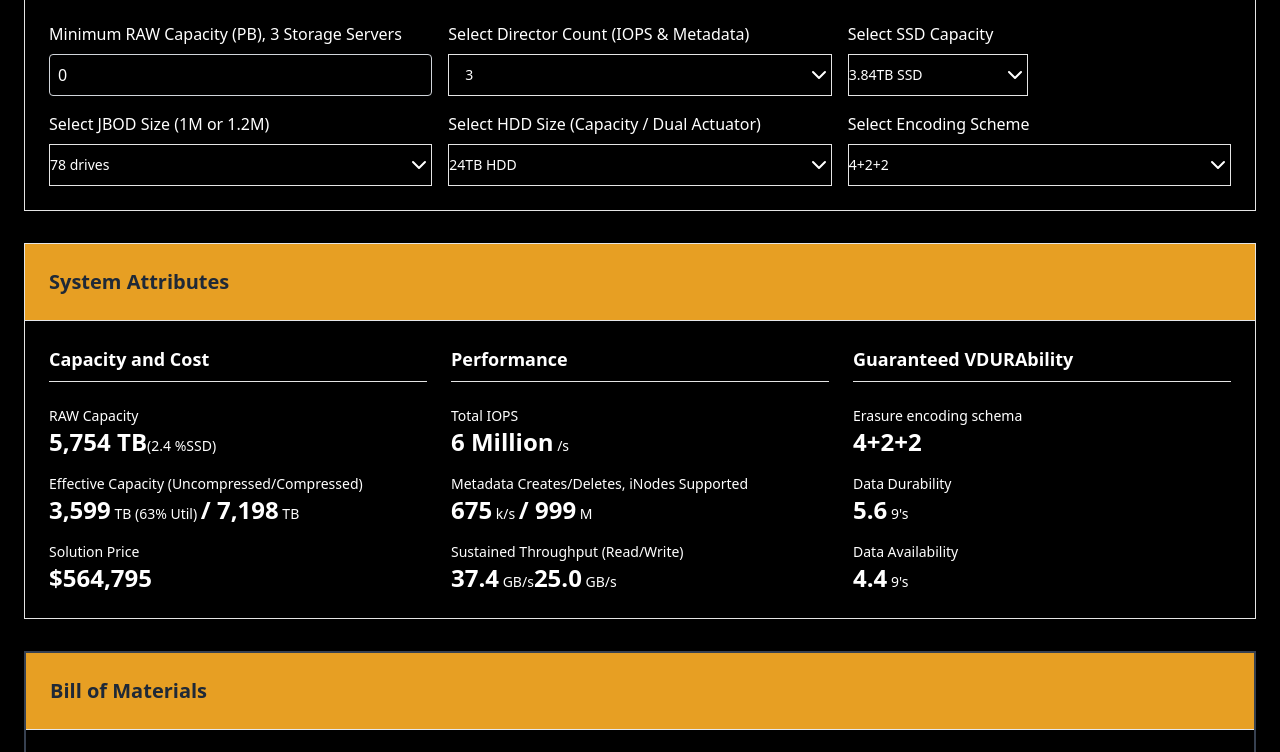
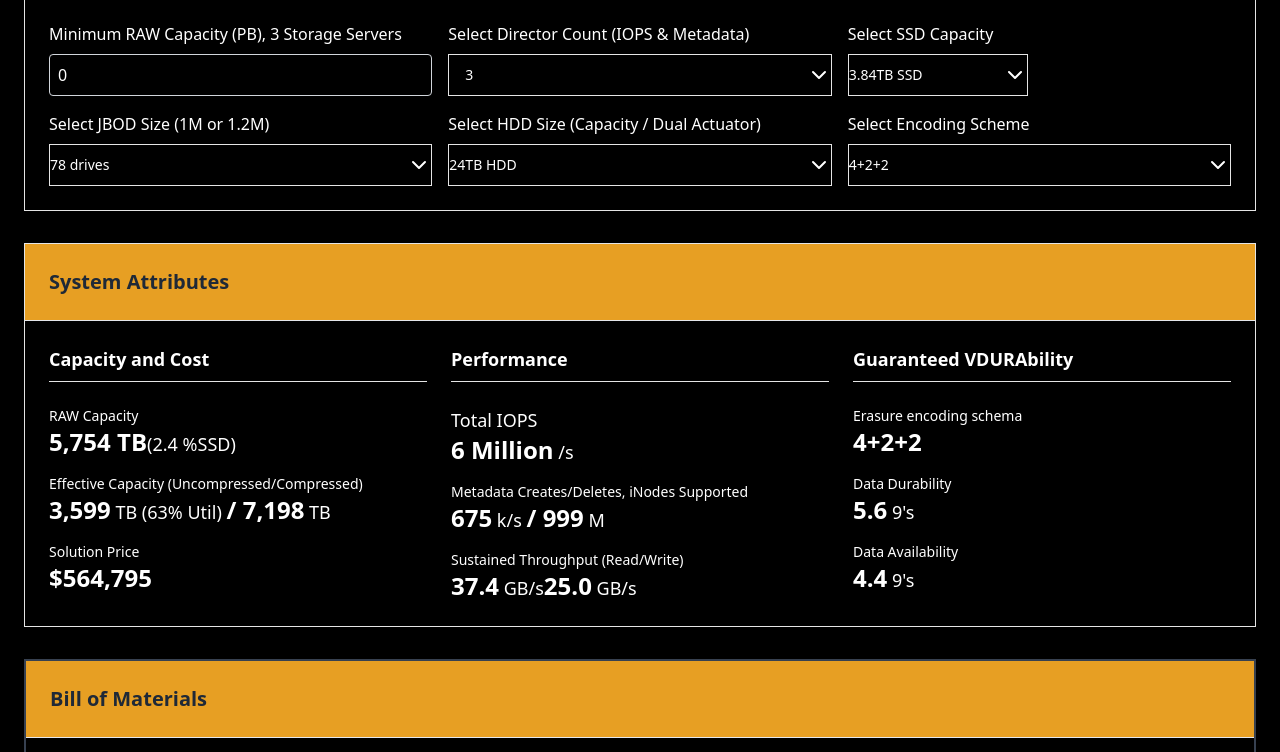
Before and after one commit to eriksalo/erik-web, a React (Create React App) app: page / in a window 1280 px wide. Shown: the part 480-1232 px from the top of the page. Built offline with nearby package versions, Linux system fonts and the light colour scheme; what aws-amplify would draw is missing.

Commit message:
adjusted unit display size

```diff
--- a/src/App.js
+++ b/src/App.js
@@ -793,7 +793,7 @@ const getAvailableEncodingSchemes = (vpodCount) => {
                 <p className="text-sm font-medium">RAW Capacity</p>
                 <p className="text-2xl font-bold">
                   {metrics.totalRawCapacity.toLocaleString(undefined, { maximumFractionDigits: 0 })} TB
-                  <span className="text-sm font-medium">
+                  <span className="text-lg font-medium">
                     ({metrics.ratioSsdHdd.toLocaleString(undefined, { maximumFractionDigits: 1 } )  } %SSD)</span>
                 </p>
               </div>
@@ -801,10 +801,10 @@ const getAvailableEncodingSchemes = (vpodCount) => {
                 <p className="text-sm font-medium">Effective Capacity (Uncompressed/Compressed)</p>
                 <p className="text-2xl font-bold">
                   {metrics.totalEffectiveCapacity.toLocaleString(undefined, { maximumFractionDigits: 0 })}
-                  <span className="text-sm font-medium">  TB
+                  <span className="text-lg font-medium">  TB
                     ({metrics.useableEff.toLocaleString(undefined, { maximumFractionDigits: 0 })}% Util)   </span>
                    / {metrics.totalCompressedEffectiveCapacity.toLocaleString(undefined, { maximumFractionDigits: 0 })}
-                  <span className="text-sm font-medium">  TB</span>
+                  <span className="text-lg font-medium">  TB</span>
                 </p>
               </div>
               <div>
@@ -821,28 +821,28 @@ const getAvailableEncodingSchemes = (vpodCount) => {
             <h3 className="text-lg font-semibold border-b pb-2">Performance</h3>
             <div className="space-y-4">
               <div>
-                <p className="text-sm font-medium">Total IOPS</p>
+                <p className="text-lg font-medium">Total IOPS</p>
                 <p className="text-2xl font-bold">
                   {(metrics.totalIops).toLocaleString(undefined, { maximumFractionDigits: 1 })} Million
-                  <span className="text-sm font-medium"> /s</span>
+                  <span className="text-lg font-medium"> /s</span>
                 </p>
               </div>
               <div>
                 <p className="text-sm font-medium">Metadata Creates/Deletes, iNodes Supported</p>
                 <p className="text-2xl font-bold">
                   {(metrics.totalMetadata).toLocaleString(undefined, { maximumFractionDigits: 1 })}
-                  <span className="text-sm font-medium"> k/s         </span>
+                  <span className="text-lg font-medium"> k/s         </span>
                        / {(metrics.totalInodes).toLocaleString(undefined, { maximumFractionDigits: 0 })}
-                     <span className="text-sm font-medium"> M</span>
+                     <span className="text-lg font-medium"> M</span>
                 </p>
               </div>
               <div>
                 <p className="text-sm font-medium">Sustained Throughput (Read/Write)</p>
                 <p className="text-2xl font-bold">
                   {(metrics.totalReadTransferRate || 0).toFixed(1)}
-                  <span className="text-sm font-medium"> GB/s</span>
+                  <span className="text-lg font-medium"> GB/s</span>
                   {(metrics.totalWriteTransferRate || 0).toFixed(1)}
-                  <span className="text-sm font-medium"> GB/s</span>
+                  <span className="text-lg font-medium"> GB/s</span>
                 </p>
               </div>
 
@@ -861,14 +861,14 @@ const getAvailableEncodingSchemes = (vpodCount) => {
                 <p className="text-sm font-medium">Data Durability</p>
                 <p className="text-2xl font-bold">
                   {reliabilityMetrics.durabilityNines.toFixed(1)}
-                  <span className="text-sm font-medium"> 9's</span>
+                  <span className="text-lg font-medium"> 9's</span>
                 </p>
               </div>
                <div>
                 <p className="text-sm font-medium">Data Availability</p>
                 <p className="text-2xl font-bold">
                   {reliabilityMetrics.availabilityNines.toFixed(1)}
-                  <span className="text-sm font-medium"> 9's</span>
+                  <span className="text-lg font-medium"> 9's</span>
                 </p>
               </div>
             </div>
```
